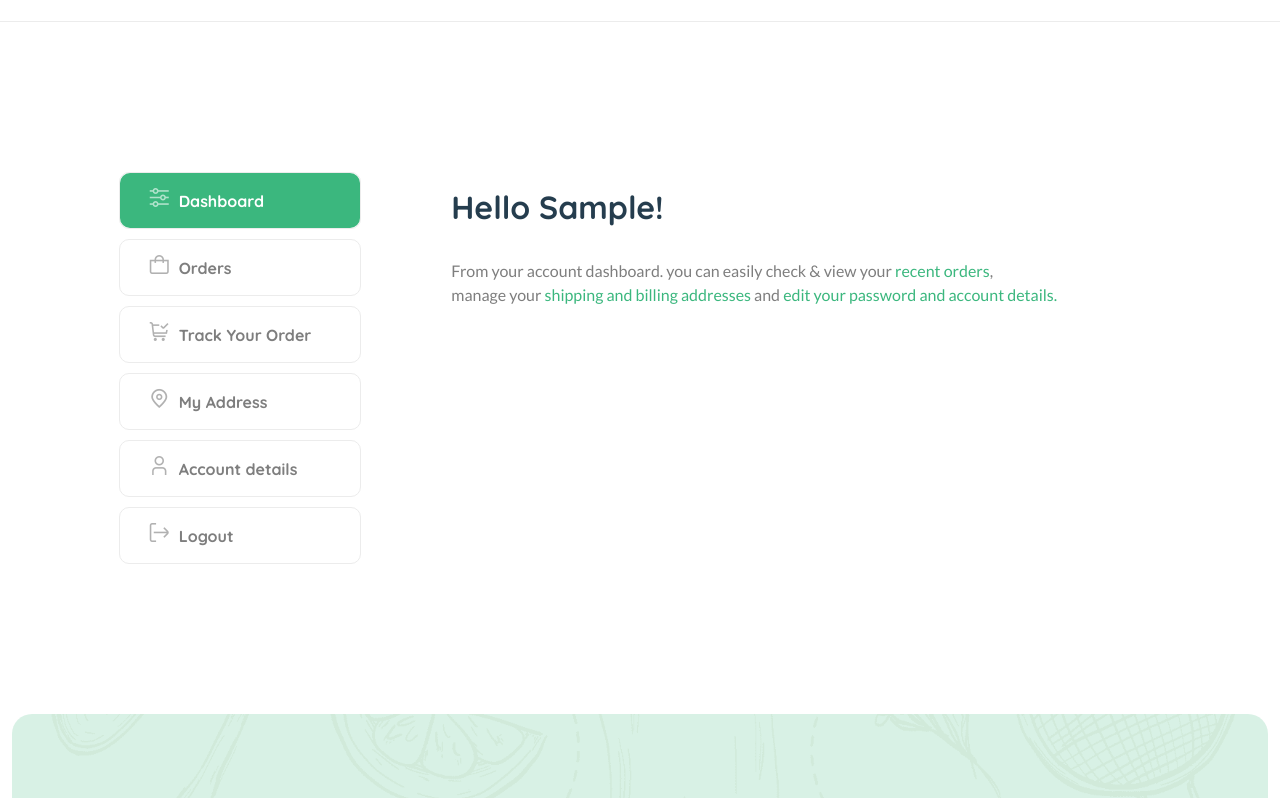
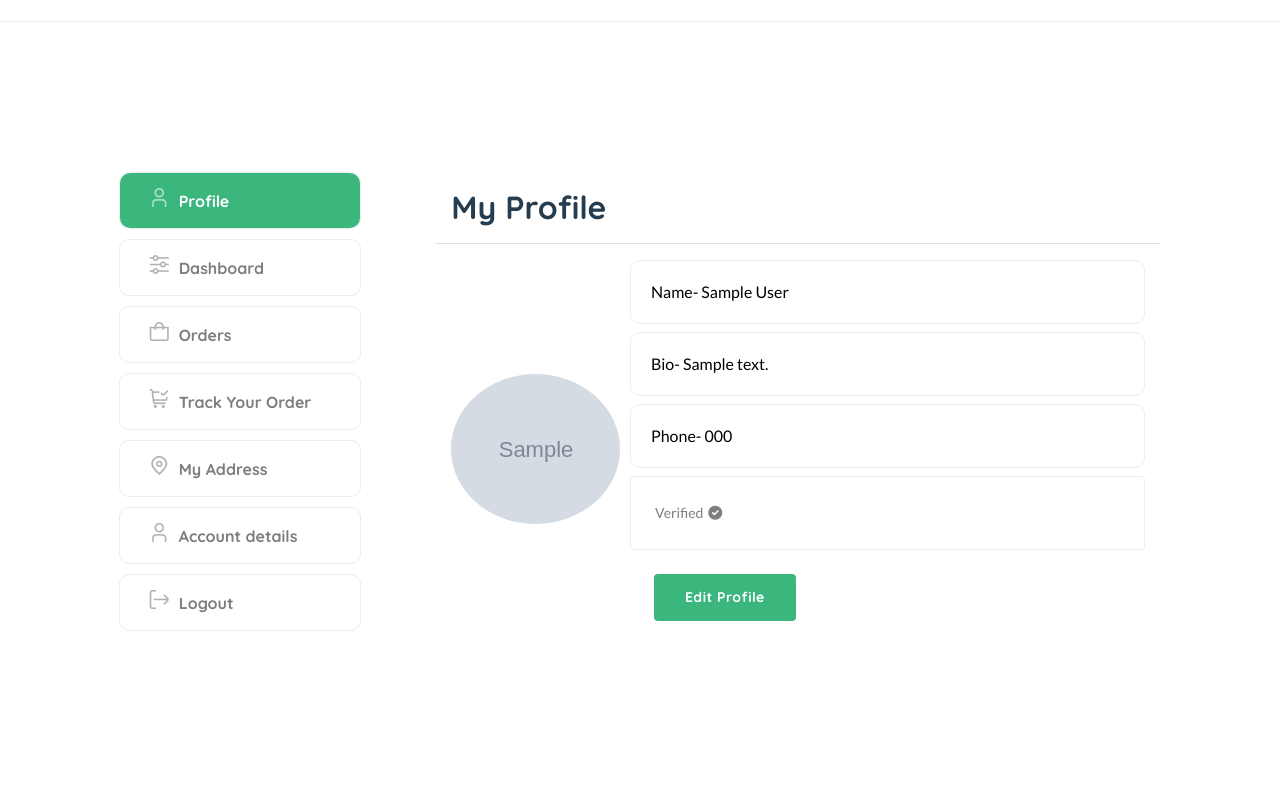
Before and after one commit to KhanJunaid23/evergreen-ecommerce, a Django app: page /dashboard/ in a window 1280 px wide. Shown: the part 358-1156 px from the top of the page. Run offline with Django 5.2, Linux system fonts and the light colour scheme; a user stored in the database is signed in; tables that the repository leaves empty hold one stand-in row (values such as "Sample post"); grey boxes marked "Sample" are stand-in pictures; some libraries are stand-ins or nearby versions.

Commit message:
User Profile Feature

```diff
--- a/core/views.py
+++ b/core/views.py
@@ -1,5 +1,4 @@
 import razorpay
-import time
 from core.forms import ProductReviewForm
 from core.models import Category,Products,ProductReview,CartOrder,CartOrderItems,Address,Wishlist
 from django.conf import settings
@@ -11,8 +10,8 @@ from django.shortcuts import get_object_or_404, redirect, render
 from django.template.loader import render_to_string
 from django.urls import reverse
 from django.views.decorators.csrf import csrf_exempt
-from paypal.standard.forms import PayPalPaymentsForm
 from taggit.models import Tag
+from userauth.models import Profile
 
 def index(request):
     products= Products.objects.filter(product_status="published",featured=True)
@@ -206,7 +205,8 @@ def customer_dashboard(request):
         Address.objects.create(user=request.user,address=address,mobile=mobile)
         messages.success(request,"Address added successfully")
         return redirect("core:dashboard")
-    context = {"orders":orders,"address":address}
+    user_profile = Profile.objects.get(user=request.user)
+    context = {"orders":orders,"address":address,"user_profile":user_profile}
     return render(request,"core/dashboard.html",context)
 
 def order_details(request,id):
--- a/templates/core/dashboard.html
+++ b/templates/core/dashboard.html
@@ -20,7 +20,10 @@
                             <div class="dashboard-menu">
                                 <ul class="nav flex-column" role="tablist">
                                     <li class="nav-item">
-                                        <a class="nav-link active" id="dashboard-tab" data-bs-toggle="tab" href="#dashboard" role="tab" aria-controls="dashboard" aria-selected="false"><i class="fi-rs-settings-sliders mr-10"></i>Dashboard</a>
+                                        <a class="nav-link active" id="profile-tab" data-bs-toggle="tab" href="#profile" role="tab" aria-controls="profile" aria-selected="false"><i class="fi-rs-user mr-10"></i>Profile</a>
+                                    </li>
+                                    <li class="nav-item">
+                                        <a class="nav-link" id="dashboard-tab" data-bs-toggle="tab" href="#dashboard" role="tab" aria-controls="dashboard" aria-selected="false"><i class="fi-rs-settings-sliders mr-10"></i>Dashboard</a>
                                     </li>
                                     <li class="nav-item">
                                         <a class="nav-link" id="orders-tab" data-bs-toggle="tab" href="#orders" role="tab" aria-controls="orders" aria-selected="false"><i class="fi-rs-shopping-bag mr-10"></i>Orders</a>
@@ -42,7 +45,38 @@
                         </div>
                         <div class="col-md-9">
                             <div class="tab-content account dashboard-content pl-50">
-                                <div class="tab-pane fade active show" id="dashboard" role="tabpanel" aria-labelledby="dashboard-tab">
+                                <div class="tab-pane fade active show" id="profile" role="tabpanel" aria-labelledby="profile-tab">
+                                    <div class="card">
+                                        <div class="card-header border-bottom">
+                                            <h3 class="mb-0">My Profile</h3>
+                                        </div>
+                                        <div class="card-body mb-2" style="display: flex; align-items: center; gap: 10px;">
+                                            <div>
+                                                <span>
+                                                    <img src="{{ user_profile.image.url }}" style="width: 150; object-fit: cover; border-radius: 50%; height: 150px;" alt="">
+                                                </span>
+                                            </div>
+                                            <div>
+                                                <span><input class="mb-2" type="text" value="Name- {{ user_profile.full_name }}"></span>
+                                                <span><input class="mb-2" type="text" value="Bio- {{ user_profile.bio }}"></span>
+                                                <span><input class="mb-2" type="text" value="Phone- {{ user_profile.phone }}"></span>
+                                                {% if user_profile.verified == True %}
+                                                <div class="p-4 border rounded">
+                                                    <span>Verified</span><span style="padding-left: 5px;"><i class="fas fa-check-circle"></i></span>
+                                                </div>
+                                                {% else %}
+                                                <div class="p-4 border rounded">
+                                                    <span>Unverified</span><span style="padding-left: 5px;"><i class="fas fa-x"></i></span>
+                                                </div>
+                                                {% endif %}
+                                                <div class="p-4">
+                                                    <button class="btn btn-success">Edit Profile</button>
+                                                </div>
+                                            </div>
+                                        </div>
+                                    </div>
+                                </div>
+                                <div class="tab-pane fade" id="dashboard" role="tabpanel" aria-labelledby="dashboard-tab">
                                     <div class="card">
                                         <div class="card-header">
                                             <h3 class="mb-0">Hello {{ request.user | title }}!</h3>
--- a/userauth/admin.py
+++ b/userauth/admin.py
@@ -1,9 +1,12 @@
 from django.contrib import admin
 from django.contrib.sessions.models import Session
-from userauth.models import User
+from userauth.models import User, Profile
 
 class UserAdmin(admin.ModelAdmin):
     list_display = ['username','email','bio']
+
+class ProfileAdmin(admin.ModelAdmin):
+    list_display = ['full_name','bio','phone']
 class SessionAdmin(admin.ModelAdmin):
     list_display = ['session_key', 'decoded_data', 'expire_date']
     readonly_fields = ['session_key', 'decoded_data', 'expire_date']
@@ -16,3 +19,4 @@ class SessionAdmin(admin.ModelAdmin):
 
 admin.site.register(Session,SessionAdmin)
 admin.site.register(User,UserAdmin)
+admin.site.register(Profile,ProfileAdmin)
--- a/userauth/models.py
+++ b/userauth/models.py
@@ -13,3 +13,14 @@ class User(AbstractUser):
 
     def __str__(self):
         return self.username
+
+class Profile(models.Model):
+    user = models.OneToOneField(User, on_delete=models.CASCADE)
+    image = models.ImageField(upload_to="image")
+    full_name = models.CharField(max_length=200, null=True, blank=True)
+    bio = models.CharField(max_length=200, null=True, blank=True)
+    phone = models.CharField(max_length=200)
+    verified = models.BooleanField(default=False)
+
+    def __str__(self):
+        return self.full_name
```
Also changed, not shown: userauth/migrations/0003_profile.py (added), userauth/migrations/0004_profile_user.py (added).
